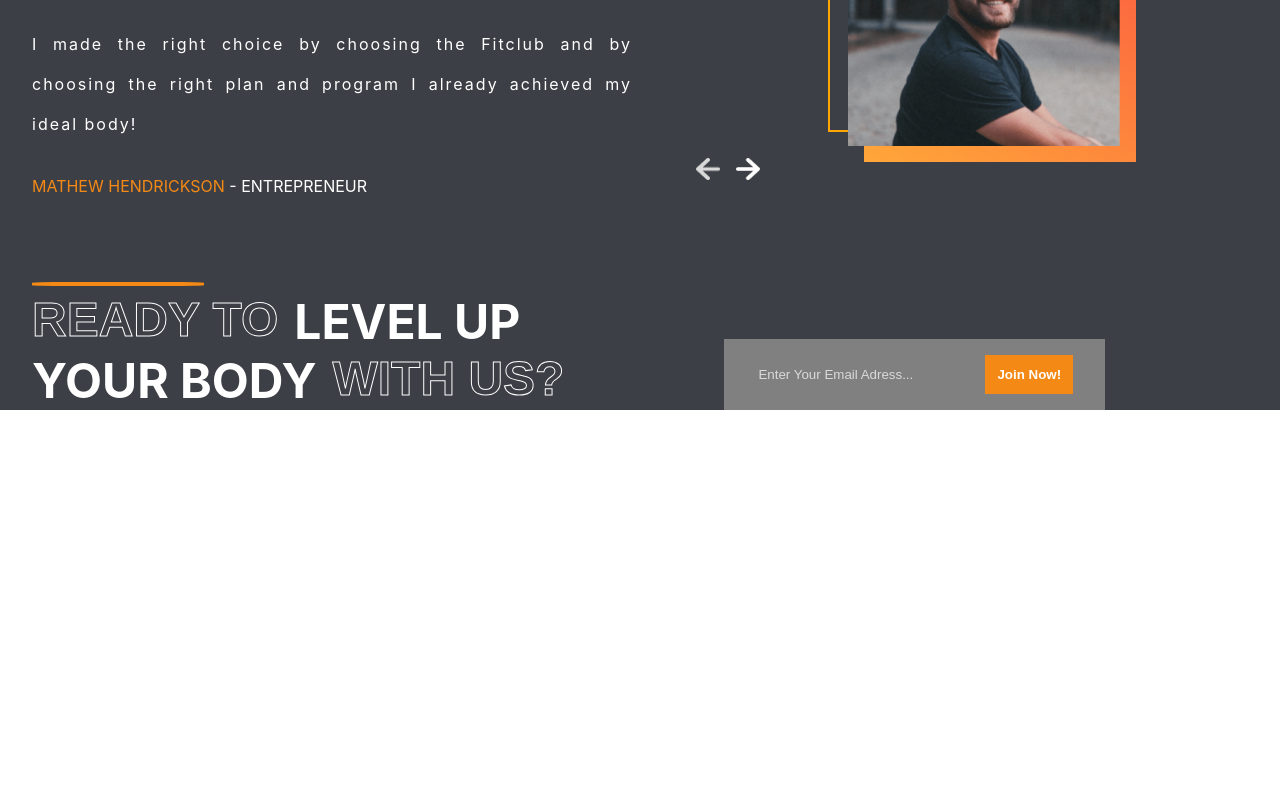
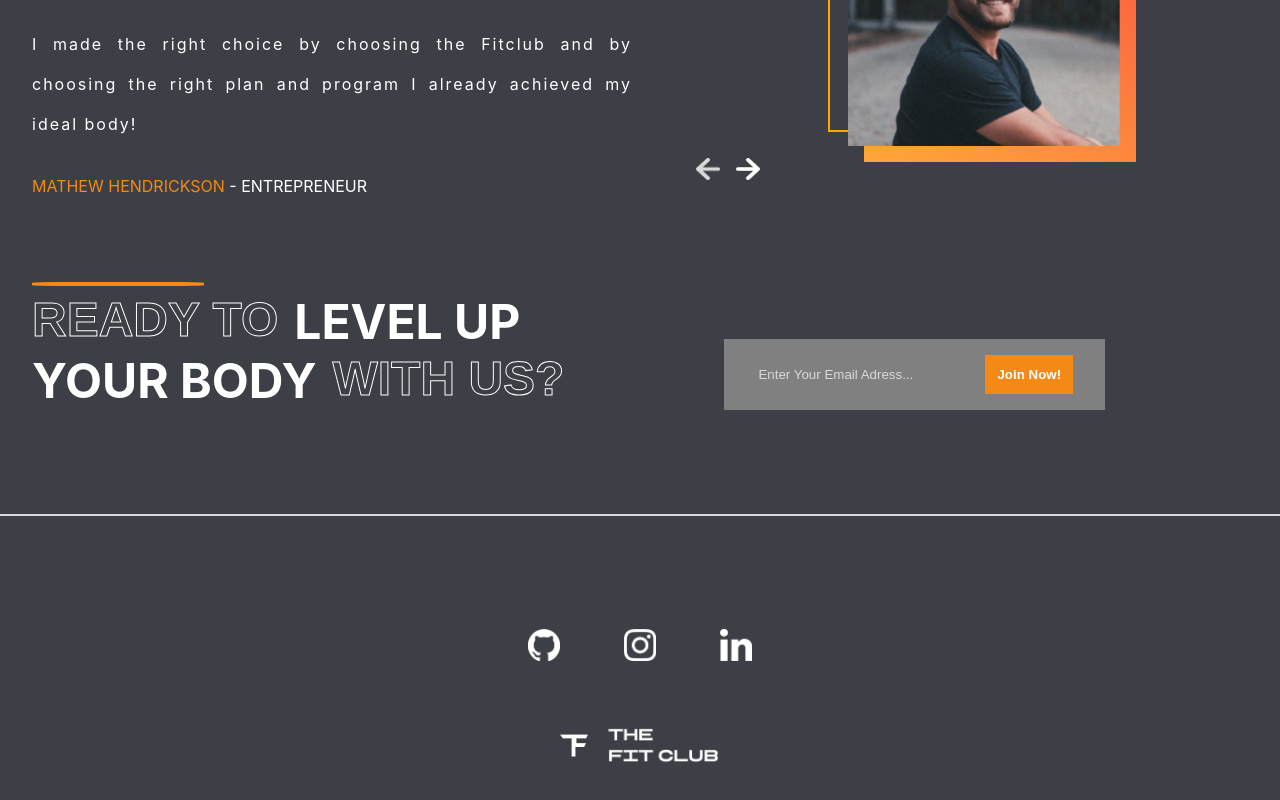
Before and after one commit to Tuzbay/FitClub-Website-React, a React (Create React App) app: page / in a window 1280 px wide. Shown: the part 2753-3553 px from the top of the page. Before the commit the page ends 3163 px from the top, so only its background shows below. Built offline with nearby package versions, Linux system fonts and the light colour scheme.

Commit message:
Footer Component Added!

```diff
--- a/src/App.js
+++ b/src/App.js
@@ -5,6 +5,7 @@
 import Plans from "./Plans"
 import Testimonial from "./Testimonials"
 import Join from "./Join"
+import Footer from "./Footer"
 
 function App() {
   return (
@@ -15,6 +16,7 @@
     <Plans />
     <Testimonial />
     <Join />
+    <Footer />
     </div>
   );
 }
--- /dev/null
+++ b/src/Footer.css
@@ -0,0 +1,32 @@
+.footer-container {
+    position: relative;
+}
+
+.footer-container>hr {
+    border: 1px solid var(--lightgray);
+}
+
+.footer {
+    padding: 1rem 2rem;
+    display: flex;
+    flex-direction: column;
+    gap: 4rem;
+    align-items: center;
+    justify-content: center;
+    height: 20rem;
+}
+
+.social-link {
+    display: flex;
+    gap: 4rem;
+}
+
+.social-link > img {
+    width: 2rem;
+    height: 2rem;
+    cursor: pointer;
+}
+
+.logo-f > img {
+    width: 10rem;
+}
--- /dev/null
+++ b/src/Footer.js
@@ -0,0 +1,26 @@
+import React from 'react'
+import "./Footer.css"
+import Github from "./assets/github.png"
+import Instagram from "./assets/instagram.png"
+import LinkedIn from "./assets/linkedin.png"
+import Logo from "./assets/logo.png"
+
+function Footer() {
+  return (
+    <div className='footer-container'>
+        <hr />
+        <div className='footer'>
+            <div className="social-link">
+                <img src={Github} alt=''/>
+                <img src={Instagram} alt=''/>
+                <img src={LinkedIn} alt=''/>
+            </div>
+            <div className="logo-f">
+                <img src={Logo} alt='' />
+            </div>
+        </div>
+    </div>
+  );
+};
+
+export default Footer
```
